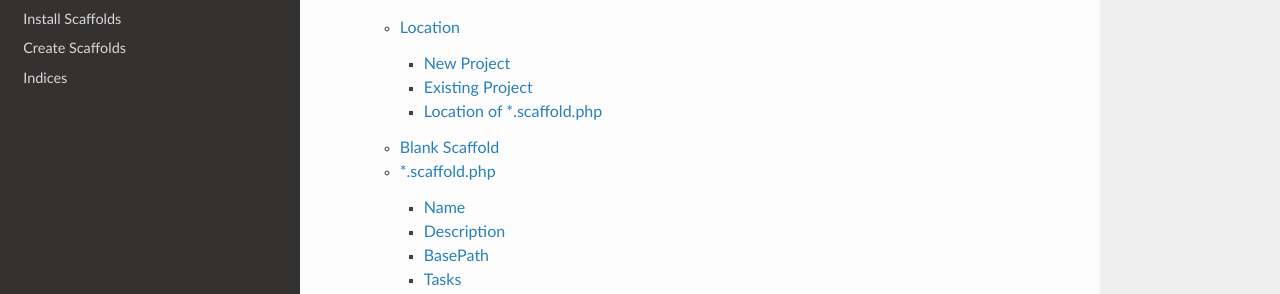
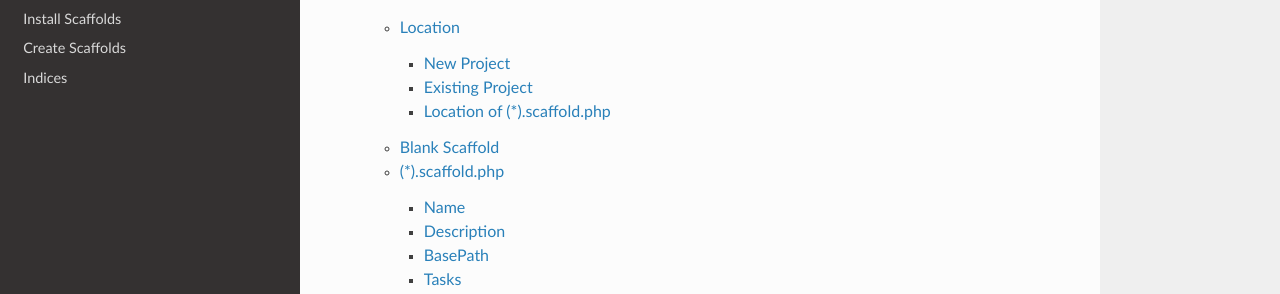
Before and after one commit to aedart/scaffold, a Sphinx documentation site: the page built from docs/source/index.rst, in a window 1280 px wide and 900 px high, scrolled down 2353 px. Shown: the part 156-450 px from the top of the window. Built offline with Sphinx 7.4.7 and the Read the Docs theme 2.0.0, drawn with Linux system fonts in a browser that asks for light colours.

```diff
--- a/docs/source/create_scaffolds/location.rst
+++ b/docs/source/create_scaffolds/location.rst
@@ -35,8 +35,8 @@ Alternatively, you can also create scaffolds directly into existing projects. Th
 a tight coupling between your project and associated scaffolds. However, be sure of what you are doing, as it is the
 nature of this application to write files!
 
-Location of *.scaffold.php
-^^^^^^^^^^^^^^^^^^^^^^^^^^
+Location of (*).scaffold.php
+^^^^^^^^^^^^^^^^^^^^^^^^^^^^
 
 The :code:`*.scaffold.php` file is covered in the upcoming chapters. For now, you just need to ensure that it is located
 in the project's root directory, at the same level as your :code:`composer.json`.
--- a/docs/source/create_scaffolds/scaffold_php/index.rst
+++ b/docs/source/create_scaffolds/scaffold_php/index.rst
@@ -1,8 +1,8 @@
 .. index::
     single: scaffold.php
 
-*.scaffold.php
-==============
+(*).scaffold.php
+================
 
 The :code:`*.scaffold.php` file is the configuration file (a php array) that the scaffold application will read and
 execute upon installation. In short, it determines what will happen when an end-user installs it.
```
